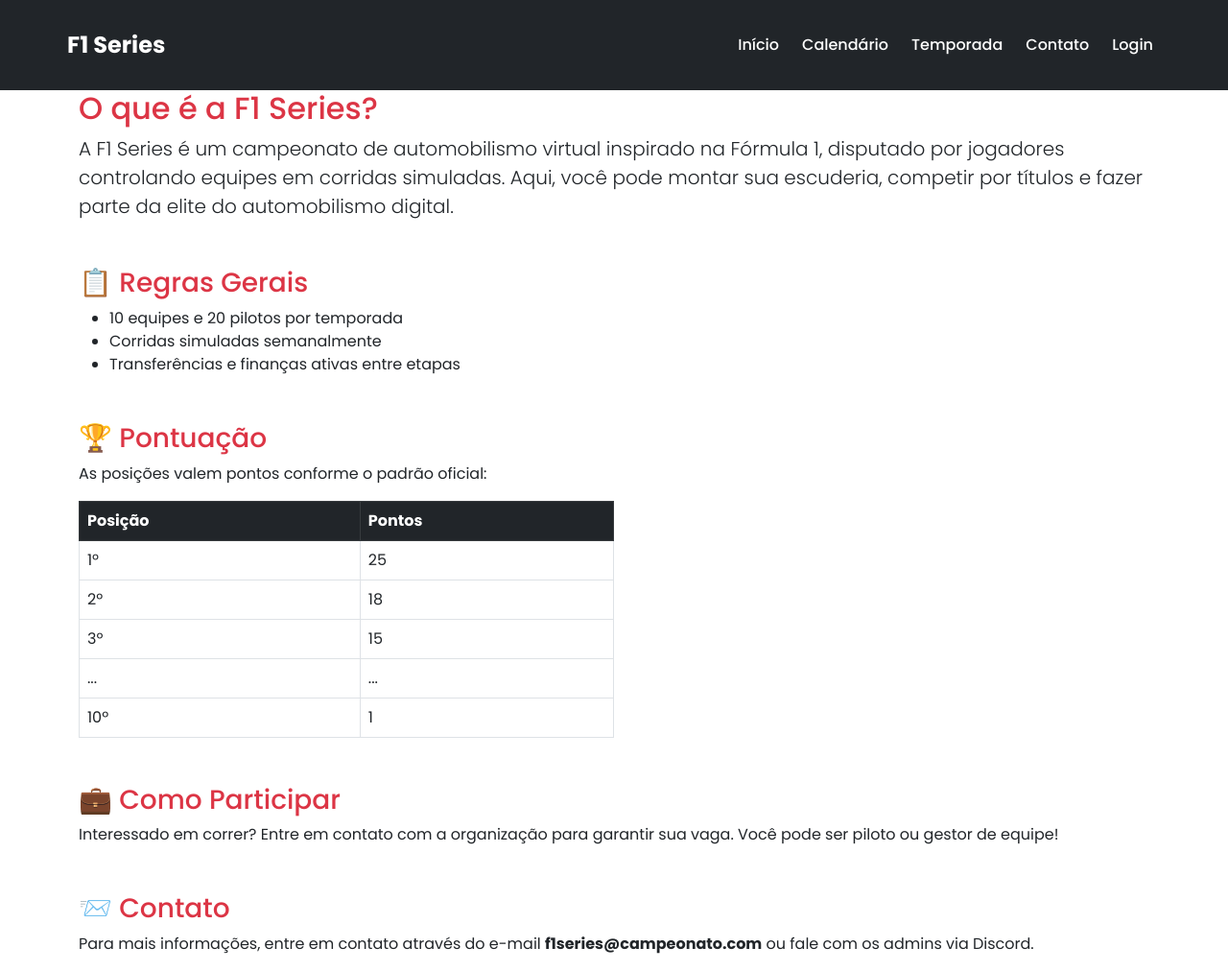
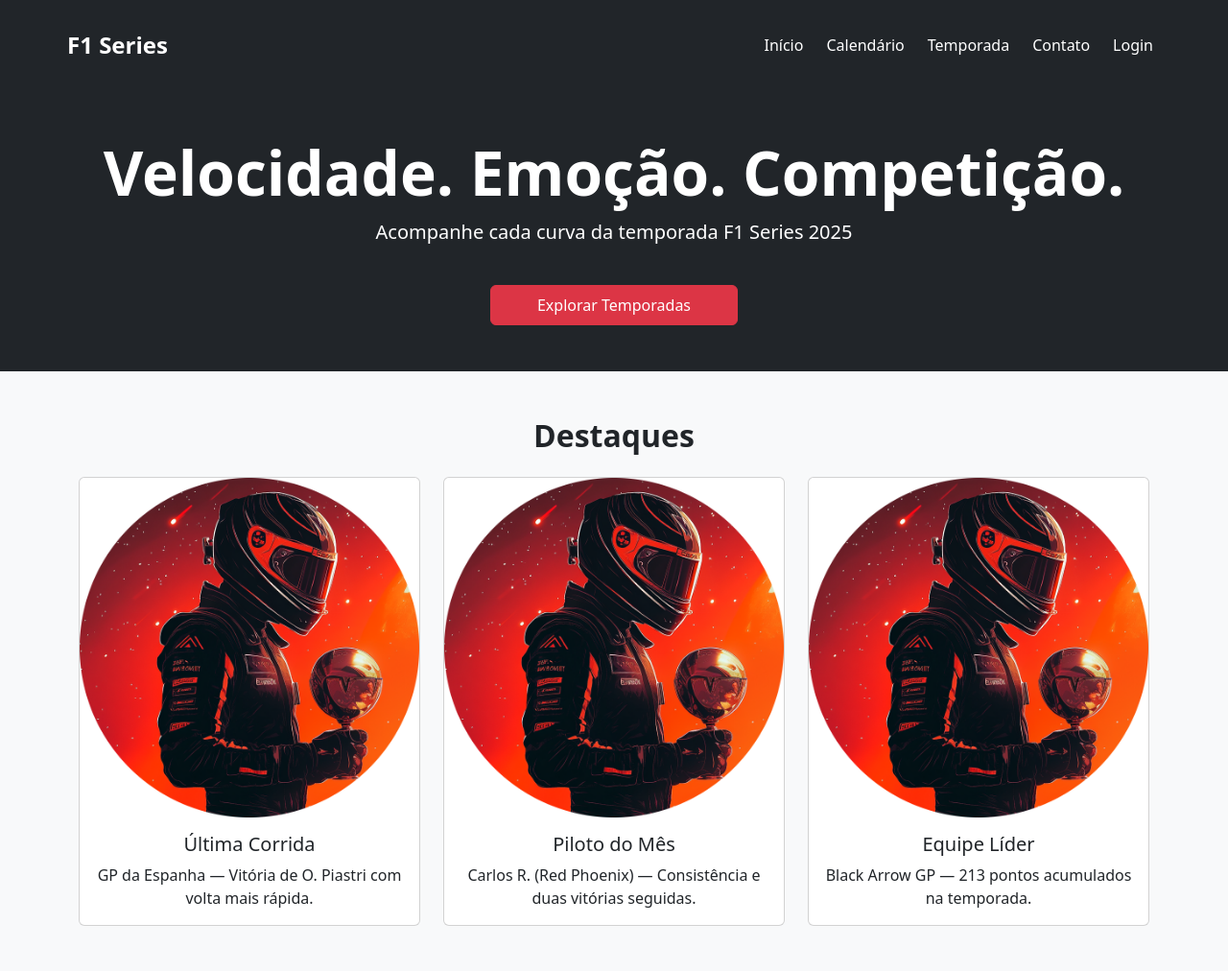
Before and after one commit to Ralfzinho/F1-SERIES, a PHP site: page /pages/sobre_nos.php in a window 1280 px wide. Shown: the top 1012 px of the page at 96% size. Run offline with PHP 8.4, Linux system fonts and the light colour scheme.

Commit message:
Add page sobre nos

```diff
--- a/pages/sobre_nos.php
+++ b/pages/sobre_nos.php
@@ -5,12 +5,12 @@ session_start();
 <html lang="pt-br">
 
 <head>
-  <meta charset="UTF-8">
-  <meta name="viewport" content="width=device-width, initial-scale=1.0">
-  <title>F1 Series - Login</title>
+  <meta charset="UTF-8" />
+  <meta name="viewport" content="width=device-width, initial-scale=1.0" />
+  <title>F1 Series - Página Inicial</title>
   <link href="https://cdn.jsdelivr.net/npm/bootstrap@5.3.0/dist/css/bootstrap.min.css" rel="stylesheet">
-  <link href='https://unpkg.com/boxicons@2.1.4/css/boxicons.min.css' rel='stylesheet'>
-  <link href='../assets/css/main.css' rel="stylesheet">
+  <link href="https://fonts.googleapis.com/css2?family=Chakra+Petch:wght@600&family=Outfit:wght@400;700&display=swap" rel="stylesheet">
+  <link href="./assets/css/style.css" rel="stylesheet" />
 </head>
 
 <body>
@@ -21,7 +21,6 @@ session_start();
         aria-controls="navbarNav" aria-expanded="false" aria-label="Toggle navigation">
         <span class="navbar-toggler-icon"></span>
       </button>
-
       <div class="collapse navbar-collapse justify-content-end" id="navbarNav">
         <ul class="navbar-nav gap-2">
           <li class="nav-item">
@@ -34,66 +33,145 @@ session_start();
             <a class="nav-link text-white" href="#">Temporada</a>
           </li>
           <li class="nav-item">
-            <a class="nav-link text-white" href="/pages/sobre_nos.php">Contato</a>
+            <a class="nav-link text-white" href="/F1-SERIES/pages/sobre_nos.php">Contato</a>
           </li>
           <li class="nav-item">
-            <a class="nav-link text-white" href="/pages/conta.php">Login</a>
+            <a class="nav-link text-white" href="/F1-SERIES/pages/conta.php">Login</a>
           </li>
         </ul>
       </div>
     </nav>
   </header>
+  <!-- Hero Section -->
+  <section class="bg-dark text-white text-center py-5 hero">
+    <div class="container">
+      <h1 class="display-3 fw-bold">Velocidade. Emoção. Competição.</h1>
+      <p class="lead">Acompanhe cada curva da temporada F1 Series 2025</p>
+      <a href="#temporadas" class="btn btn-danger mt-4 px-5 py-2">Explorar Temporadas</a>
+    </div>
+  </section>
 
-  <!-- Conteúdo da página -->
-  <main class="container">
-    <section class="mb-5">
-      <h2 class="text-danger">O que é a F1 Series?</h2>
-      <p class="lead">A F1 Series é um campeonato de automobilismo virtual inspirado na Fórmula 1, disputado por jogadores controlando equipes em corridas simuladas. Aqui, você pode montar         sua escuderia, competir por títulos e fazer parte da elite do automobilismo digital.</p>
-    </section>
+  <!-- Destaques -->
+  <section class="py-5 bg-light text-center">
+    <div class="container">
+      <h2 class="mb-4 fw-bold">Destaques</h2>
+      <div class="row g-4">
+        <div class="col-md-4">
+          <div class="card h-100">
+            <img src="../../F1-SERIES/assets/img/tela_login.jpg" class="card-img-top" alt="Última Corrida" />
+            <div class="card-body">
+              <h5 class="card-title">Última Corrida</h5>
+              <p class="card-text">GP da Espanha — Vitória de O. Piastri com volta mais rápida.</p>
+            </div>
+          </div>
+        </div>
+        <div class="col-md-4">
+          <div class="card h-100">
+            <img src="../../F1-SERIES/assets/img/tela_login.jpg" class="card-img-top" alt="Piloto do Mês" />
+            <div class="card-body">
+              <h5 class="card-title">Piloto do Mês</h5>
+              <p class="card-text">Carlos R. (Red Phoenix) — Consistência e duas vitórias seguidas.</p>
+            </div>
+          </div>
+        </div>
+        <div class="col-md-4">
+          <div class="card h-100">
+            <img src="../../F1-SERIES/assets/img/tela_login.jpg" class="card-img-top" alt="Equipe Líder" />
+            <div class="card-body">
+              <h5 class="card-title">Equipe Líder</h5>
+              <p class="card-text">Black Arrow GP — 213 pontos acumulados na temporada.</p>
+            </div>
+          </div>
+        </div>
+      </div>
+    </div>
+  </section>
 
-    <section class="mb-5">
-      <h3 class="text-danger">📋 Regras Gerais</h3>
-      <ul>
-        <li>10 equipes e 20 pilotos por temporada</li>
-        <li>Corridas simuladas semanalmente</li>
-        <li>Transferências e finanças ativas entre etapas</li>
-      </ul>
-    </section>
+  <!-- Grid de Categorias -->
+  <section id="temporadas" class="py-5 bg-white text-center">
+    <div class="container">
+      <h2 class="fw-bold mb-4 text-center">Explore o Universo F1 Series</h2>
+      <div class="row g-4">
+        <div class="col-md-4">
+          <div class="card h-100 p-4 bg-dark text-white text-center">
+            <h4>Temporadas</h4>
+            <p>Histórico completo de todas as temporadas anteriores.</p>
+          </div>
+        </div>
+        <div class="col-md-4">
+          <div class="card h-100 p-4 bg-dark text-white text-center">
+            <h4>Equipes</h4>
+            <p>Veja estatísticas e formações de todas as escuderias.</p>
+          </div>
+        </div>
+        <div class="col-md-4">
+          <div class="card h-100 p-4 bg-dark text-white text-center">
+            <h4>Pilotos</h4>
+            <p>Conheça os competidores e seus desempenhos.</p>
+          </div>
+        </div>
+      </div>
+    </div>
+  </section>
 
-    <section class="mb-5">
-      <h3 class="text-danger">🏆 Pontuação</h3>
-      <p>As posições valem pontos conforme o padrão oficial:</p>
-      <table class="table table-bordered w-50">
-        <thead class="table-dark">
-          <tr>
-            <th>Posição</th>
-            <th>Pontos</th>
-          </tr>
-        </thead>
-        <tbody>
-          <tr><td>1º</td><td>25</td></tr>
-          <tr><td>2º</td><td>18</td></tr>
-          <tr><td>3º</td><td>15</td></tr>
-          <tr><td>...</td><td>...</td></tr>
-          <tr><td>10º</td><td>1</td></tr>
-        </tbody>
-      </table>
-    </section>
+  <!-- Vídeo ou Destaque da Comunidade -->
+  <section class="py-5 bg-secondary text-white text-center">
+    <div class="container">
+      <h2 class="mb-4">Uma comunidade movida por paixão</h2>
+      <p class="mb-4">Confira como criamos experiências únicas em cada etapa. Registre-se como piloto ou torcedor!</p>
+      <div class="ratio ratio-16x9">
+        <iframe src="https://www.youtube.com/embed/QyVZ9ZTZqLs" title="Vídeo destaque" allowfullscreen></iframe>
+      </div>
+    </div>
+  </section>
 
-    <section class="mb-5">
-      <h3 class="text-danger">💼 Como Participar</h3>
-      <p>Interessado em correr? Entre em contato com a organização para garantir sua vaga. Você pode ser piloto ou gestor de equipe!</p>
-    </section>
-
-    <section class="mb-5">
-      <h3 class="text-danger">📨 Contato</h3>
-      <p>Para mais informações, entre em contato através do e-mail <strong>f1series@campeonato.com</strong> ou fale com os admins via Discord.</p>
-    </section>
-  </main>
+  <!-- FAQ -->
+  <section class="py-5 bg-light">
+    <div class="container">
+      <h2 class="mb-4 fw-bold text-center">Dúvidas Frequentes</h2>
+      <div class="accordion" id="faq">
+        <div class="accordion-item">
+          <h2 class="accordion-header" id="headingOne">
+            <button class="accordion-button" type="button" data-bs-toggle="collapse" data-bs-target="#collapseOne">
+              Como posso me cadastrar como piloto?
+            </button>
+          </h2>
+          <div id="collapseOne" class="accordion-collapse collapse show" data-bs-parent="#faq">
+            <div class="accordion-body">
+              Basta acessar a página “Conta” no menu e preencher o formulário de inscrição com seus dados e equipe desejada.
+            </div>
+          </div>
+        </div>
+        <div class="accordion-item">
+          <h2 class="accordion-header" id="headingTwo">
+            <button class="accordion-button collapsed" type="button" data-bs-toggle="collapse" data-bs-target="#collapseTwo">
+              As corridas são simuladas ou jogadas ao vivo?
+            </button>
+          </h2>
+          <div id="collapseTwo" class="accordion-collapse collapse" data-bs-parent="#faq">
+            <div class="accordion-body">
+              As corridas são disputadas ao vivo em simuladores de F1 com regras adaptadas e calendário oficial da liga.
+            </div>
+          </div>
+        </div>
+      </div>
+    </div>
+  </section>
 
   <!-- Rodapé -->
-  <footer class="bg-dark text-white text-center py-3 mt-5">
-    &copy; <?= date("Y"); ?> F1 Series. Todos os direitos reservados.
+  <footer class="bg-dark text-white text-center py-4">
+    <div class="container">
+      <p class="mb-2">Junte-se à comunidade F1 Series</p>
+      <div class="d-flex justify-content-center gap-3">
+        <a href="#" class="text-white text-decoration-none">Instagram</a>
+        <a href="#" class="text-white text-decoration-none">Twitter</a>
+        <a href="#" class="text-white text-decoration-none">YouTube</a>
+      </div>
+      <p class="mt-3 small">© 2025 F1 Series - Todos os direitos reservados</p>
+    </div>
   </footer>
+
+  <script src="https://cdn.jsdelivr.net/npm/bootstrap@5.3.0/dist/js/bootstrap.bundle.min.js"></script>
 </body>
+
 </html>
```
Also changed, not shown: assets/css/conta.css (+4 -4 lines), assets/css/main.css (+41 -1 lines), index.php (+17 -35 lines), pages/conta.php (+13 -6 lines).
